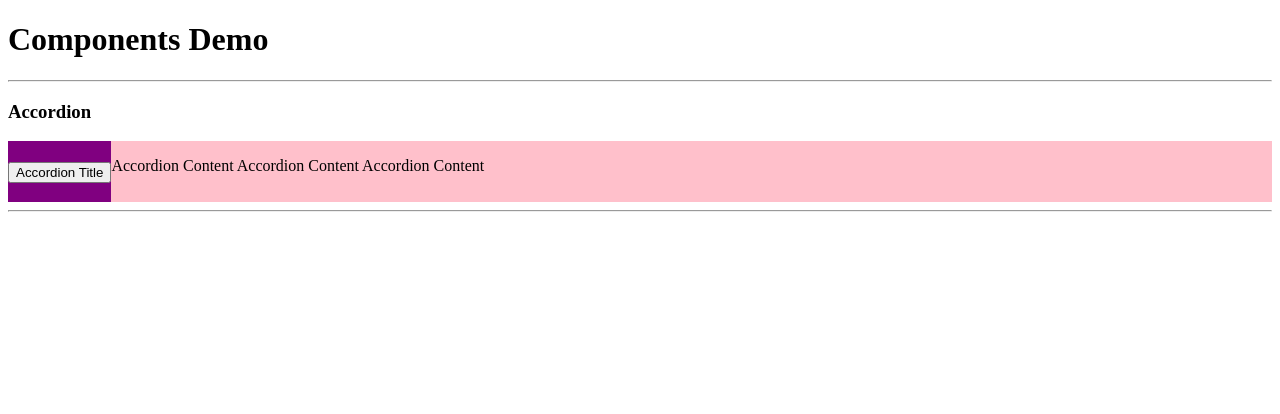
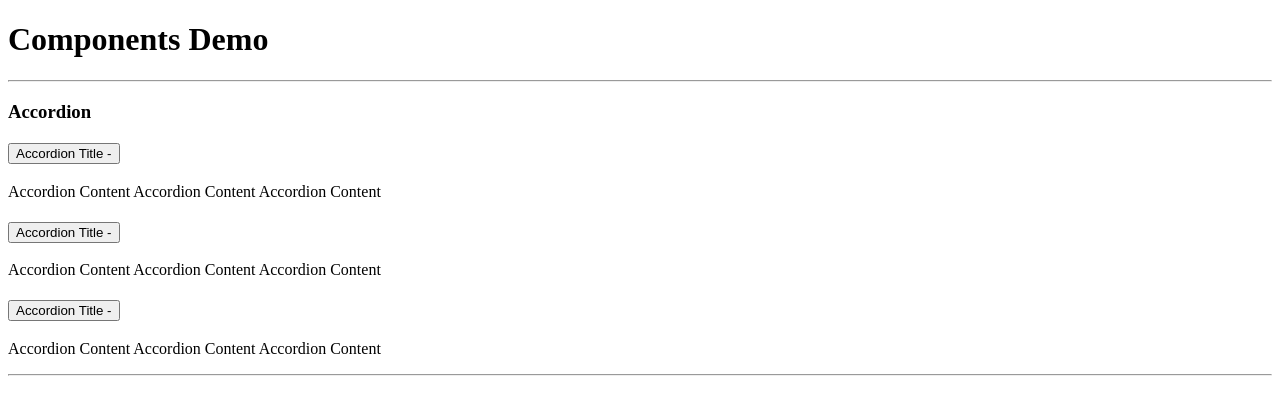
Before and after one commit to kwood15/components, a React app: page / in a window 1280 px wide. Shown: the top 414 px of the page. Built offline with nearby package versions, Linux system fonts and the light colour scheme.

Commit message:
Testing scss modules

```diff
--- a/src/Demo.tsx
+++ b/src/Demo.tsx
@@ -14,6 +14,22 @@ function Demo() {
       >
         <p>Accordion Content Accordion Content Accordion Content</p>
       </Accordion>
+      <Accordion
+        id="accordionLink1"
+        title="Accordion Title"
+        ariaControls="accordionPanel1"
+        ariaLabelledBy="accordionLink1"
+      >
+        <p>Accordion Content Accordion Content Accordion Content</p>
+      </Accordion>
+      <Accordion
+        id="accordionLink2"
+        title="Accordion Title"
+        ariaControls="accordionPanel2"
+        ariaLabelledBy="accordionLink2"
+      >
+        <p>Accordion Content Accordion Content Accordion Content</p>
+      </Accordion>
       <hr />
     </>
   );
--- a/src/components/accordion/Accordion.module.css
+++ /dev/null
@@ -1,7 +0,0 @@
-.accordion {
-  background: red;
-}
-
-.accordionPanel {
-  background: blue;
-}
--- a/src/components/accordion/Accordion.module.scss
+++ b/src/components/accordion/Accordion.module.scss
@@ -1,11 +1,17 @@
-$accordionBg: pink;
-$accordionPanelBg: purple;
+.accordionTabTitleLink {
+  position: relative;
+  text-decoration: none;
 
-.accordion {
-  display: flex;
-  background: $accordionBg;
+  &:after {
+    content: ' -';
+  }
 }
 
-.accordionPanel {
-  background: $accordionPanelBg;
+.open:after {
+  content: ' +';
 }
+
+.collapsed {
+  max-height: 0;
+  overflow: hidden;
+}
--- a/src/components/accordion/Accordion.tsx
+++ b/src/components/accordion/Accordion.tsx
@@ -1,4 +1,3 @@
-// import styles from './Accordion.module.css';
 import styles from './Accordion.module.scss';
 
 import { ReactElement, ReactNode, useState } from 'react';
@@ -22,19 +21,24 @@ export default function Accordion({
   const [isOpen, setIsOpen] = useState(expanded);
 
   return (
-    <div>
-    <div role="tablist" className={styles.accordion} aria-multiselectable="true">
+    <div
+      role="tablist"
+      className={styles.accordion}
+      aria-multiselectable="true"
+    >
       <div
         id={ariaLabelledBy}
         role="tab"
-        className={styles.accordionPanel}
+        className={styles.accordionTab}
         aria-expanded={isOpen}
         aria-controls={ariaControls}
         onClick={() => setIsOpen(!isOpen)}
       >
-        <h3 className="accordion-tab__title">
+        <h3 className={styles.accordionTabTitle}>
           <button
-            className={`accordion-tab__title-link ${isOpen ? 'open' : ''}`}
+            className={`${styles.accordionTabTitleLink} ${
+              isOpen ? `${styles.open}` : ''
+            }`}
           >
             {title}
           </button>
@@ -43,12 +47,11 @@ export default function Accordion({
       <div
         id={ariaControls}
         aria-labelledby={ariaLabelledBy}
-        className={`accordion-item ${isOpen ? 'collapsed' : ''}`}
+        className={`${isOpen ? `${styles.collapsed}` : ''}`}
         onClick={() => setIsOpen(!isOpen)}
       >
-        <div className="accordion-item__content">{children}</div>
+        <div className={styles.accordionItemContent}>{children}</div>
       </div>
-    </div>
     </div>
   );
 }
--- a/webpack.prod.js
+++ b/webpack.prod.js
@@ -21,7 +21,7 @@ module.exports = merge(common, {
                 auto: true,
                 exportGlobals: true,
                 localIdentName: '[name]__[local]--[hash:base64:5]',
-                context: path.resolve(__dirname, 'src'),
+                context: path.resolve(__dirname, 'src')
               }
             }
           },
```
Also changed, not shown: 7 other files (tests, documents, lock files or other folders).
